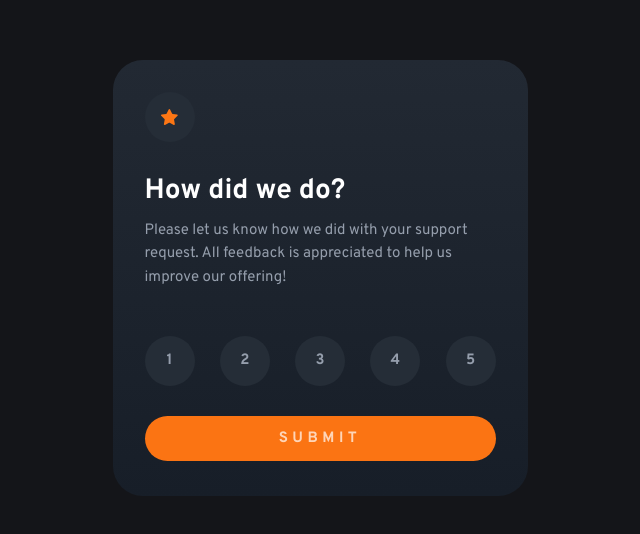
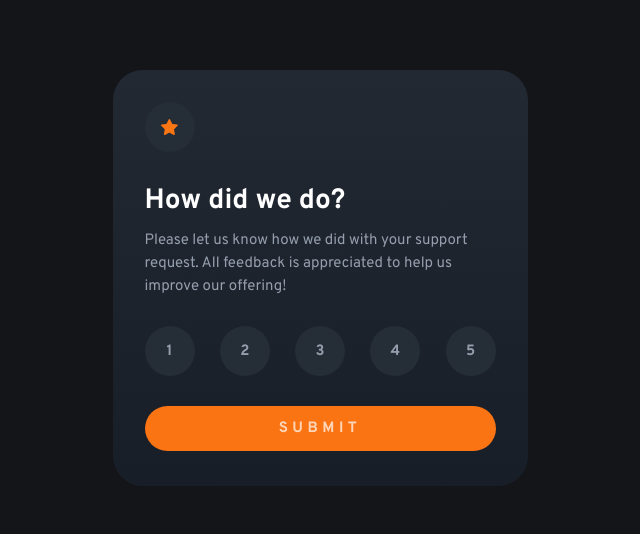
Before and after one commit to Isfaqul/rating-component, a plain HTML site: page index.html in a window 1280 px wide. Shown: the part 122-656 px from the top of the page, without its empty margins (320-960 px from the left). Drawn offline with Linux system fonts and the light colour scheme.

Commit message:
Add files via upload

```diff
--- a/style.css
+++ b/style.css
@@ -73,7 +73,7 @@ body {
 .container-ratings {
   display: flex;
   justify-content: space-between;
-  margin: 3.1em 0 2.5em 0;
+  margin: 1.2em 0 2.5em 0;
 }
 
 .rating-circle {
@@ -191,7 +191,7 @@ body {
     line-height: 155%;
   }
   .container-ratings {
-    margin-bottom: 3em;
+    margin: 1.2em 0 3em 0;
   }
   .btn-submit {
     font-size: 1.5rem;
```
